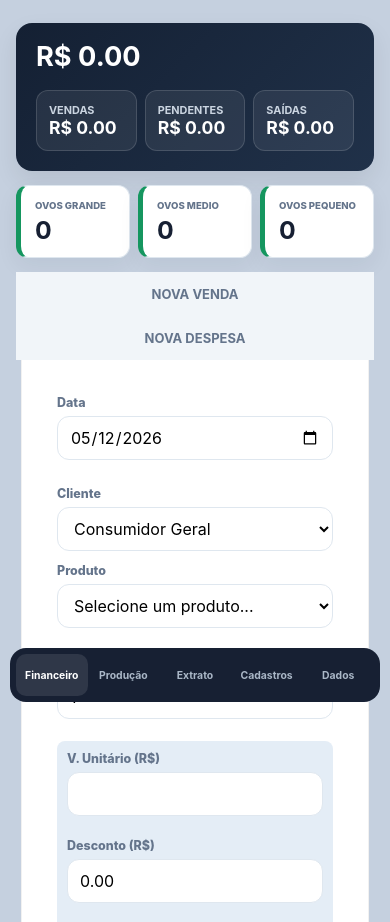
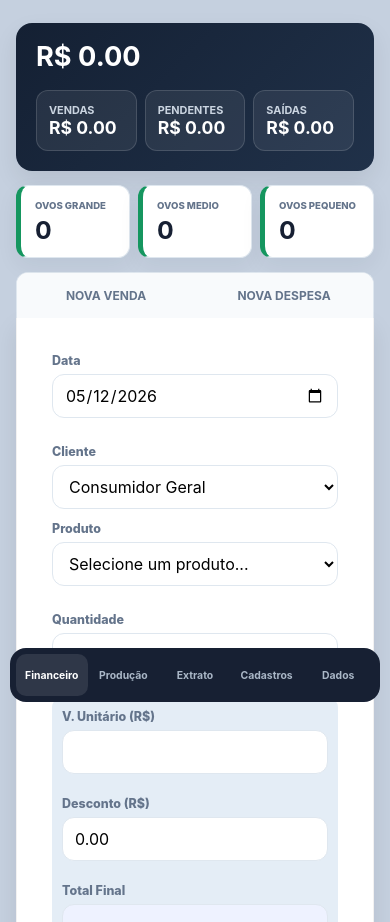
Before and after one commit to jadsonviana7-eng/Granja-, a plain HTML site: page index.html in a window 390 px wide. Shown: the part 132-1054 px from the top of the page. Drawn offline with Linux system fonts and the light colour scheme.

Commit message:
Add files via upload

```diff
--- a/style.css
+++ b/style.css
@@ -584,11 +584,26 @@
         }
 
         /* --- SISTEMA DE ABAS FINANCEIRO (MOBILE) --- */
-        ..mobile-tabs {
-    display: none; /* Escondido no PC */
+       /* --- CONFIGURAÇÃO PARA PC (DESKTOP) --- */
+/* Esconde as abas no computador */
+.mobile-tabs {
+    display: none;
+}
+
+/* Garante que os formulários apareçam sempre no PC */
+#section-venda,
+#section-despesa {
+    display: block !important;
+}
+
+/* --- CONFIGURAÇÃO PARA CELULAR (MOBILE) --- */
+@media (max-width: 600px) {
+    /* Exibe as abas coladas no card */
+    .mobile-tabs {
+        display: grid;
         grid-template-columns: 1fr 1fr;
-    background: var(--surface-2);
-    margin: 10px 0 0 0; /* Encosta no card abaixo */
+        background: var(--surface);
+        margin: 0; /* Colado nas laterais */
         padding: 0;
         border-top-left-radius: var(--radius);
         border-top-right-radius: var(--radius);
@@ -598,78 +613,57 @@
     }
 
     .tab-item {
-        padding: 14px 5px;
+        padding: 15px 5px;
         border: none;
-        background: #f1f5f9;
+        background: #f8fafc;
         color: var(--muted);
         font-weight: 700;
-        font-size: 13px;
+        font-size: 12px;
         display: flex;
         align-items: center;
         justify-content: center;
-        gap: 8px;
-        transition: 0.2s;
+        gap: 6px;
         text-transform: uppercase;
     }
 
-    /* Estilo dos ícones dentro das abas */
-    .tab-icon svg {
-        width: 18px;
-        height: 18px;
-        fill: none;
-        stroke: currentColor;
-        stroke-width: 2;
-        stroke-linecap: round;
-        stroke-linejoin: round;
-    }
-
-    /* --- CORES CRISTAL (ATIVAS) --- */
-
-    /* Aba Venda: Verde Cristal */
+    /* Cores Cristal Ativas */
     .tab-venda.active {
         background: #ecfdf5 !important;
         color: var(--green) !important;
-        border-bottom: 3px solid var(--green);
+        border-bottom: 4px solid var(--green);
     }
-
-    /* Aba Despesa: Vermelho Cristal */
     .tab-despesa.active {
         background: #fef2f2 !important;
         color: var(--red) !important;
-        border-bottom: 3px solid var(--red);
+        border-bottom: 4px solid var(--red);
     }
 
-    /* --- AJUSTES DE FUSÃO NO MOBILE --- */
-    @media (max-width: 600px) {
-        .mobile-tabs { display: grid; }
-
-        /* Remove o arredondado do topo do card para ele "colar" na aba */
+    /* Fusão com o card: Remove arredondado de cima do card */
     .form-section .card {
         border-top-left-radius: 0 !important;
         border-top-right-radius: 0 !important;
+        border-top: none !important;
         margin-top: 0 !important;
-            border-top: none !important;
-            box-shadow: none; /* Opcional: remove sombra superior para parecer peça única */
     }
 
-        .desktop-only { display: none !important; }
-
-        /* Lógica de esconder o formulário inativo */
+    /* Lógica de abas: Esconde o que não estiver ativo */
     .form-section {
-            display: none;
+        display: none !important;
     }
-
     .form-section.active {
         display: block !important;
     }
 
-        /* No mobile, removemos as margens extras da grid para os cards não ficarem pequenos */
-        .grid-2.financeiro-container {
-            display: block;
-            padding: 0 5px;
+    /* Títulos e Grids */
+    .desktop-only { display: none !important; }
+    .grid-2.financeiro-container { display: block !important; }
 }
 
-        #desktopHeader {
-            display: none; /* Ganha espaço no celular */
+/* Estilo do ícone */
+.tab-icon svg {
+    width: 18px;
+    height: 18px;
+    stroke: currentColor;
+    fill: none;
+    stroke-width: 2.5;
 }
-}
```
Lines whose indentation alone changed are shown as unchanged.
